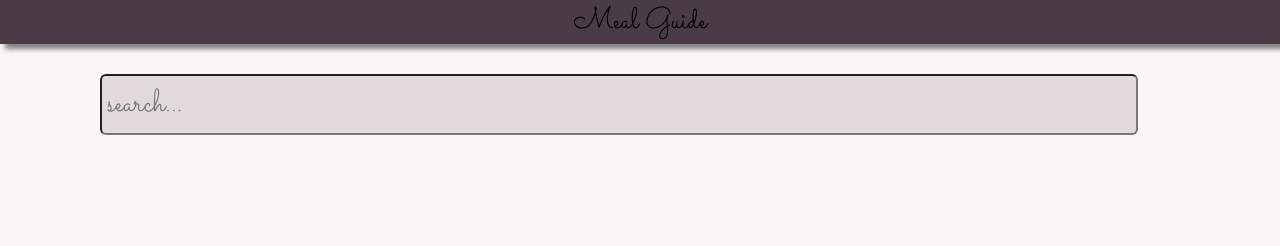
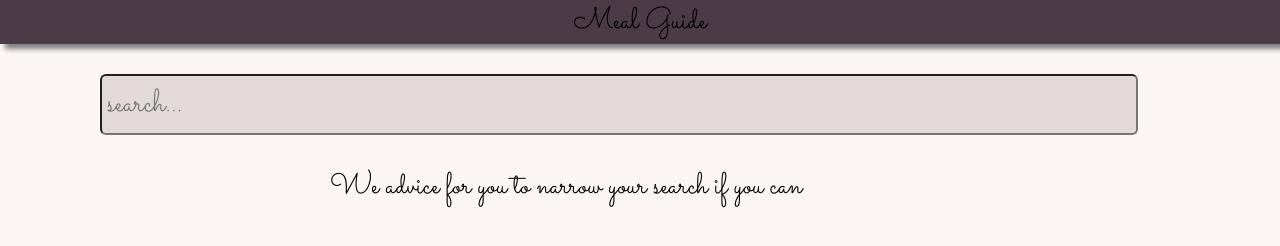
Before and after one commit to diamond-commit/Meal-guide, a plain HTML site: page index.html in a window 1280 px wide. Drawn offline with Linux system fonts and the light colour scheme.

Commit message:
final trust

```diff
--- a/index.html
+++ b/index.html
@@ -12,6 +12,7 @@
 <body>
     <center style="font-family: 'Sacramento', cursive; font-size: 30px; box-shadow: 5px 5px   5px gray;background-color: rgb( 75, 59, 71)"> Meal Guide</center>
     <input type="text" id="input" placeholder="search..."  style=" font-size: xx-large; font-family:'Sacramento', cursive; width: 80%; margin-top: 30px; margin-left: 100px; padding: 5px; border-radius: 6px; background-color: rgba(75, 59, 71, 0.144);">
+     <h3 style="font-family: 'Sacramento', cursive;  margin-left: 330px; font-size: 30px; font-weight: 100;">We advice for you to narrow your search if you can</h3>
     <div>
         <ul style="list-style-type: none; font-family: 'Poppins', cursive" id="foodlist"></ul>
     </div>
```
